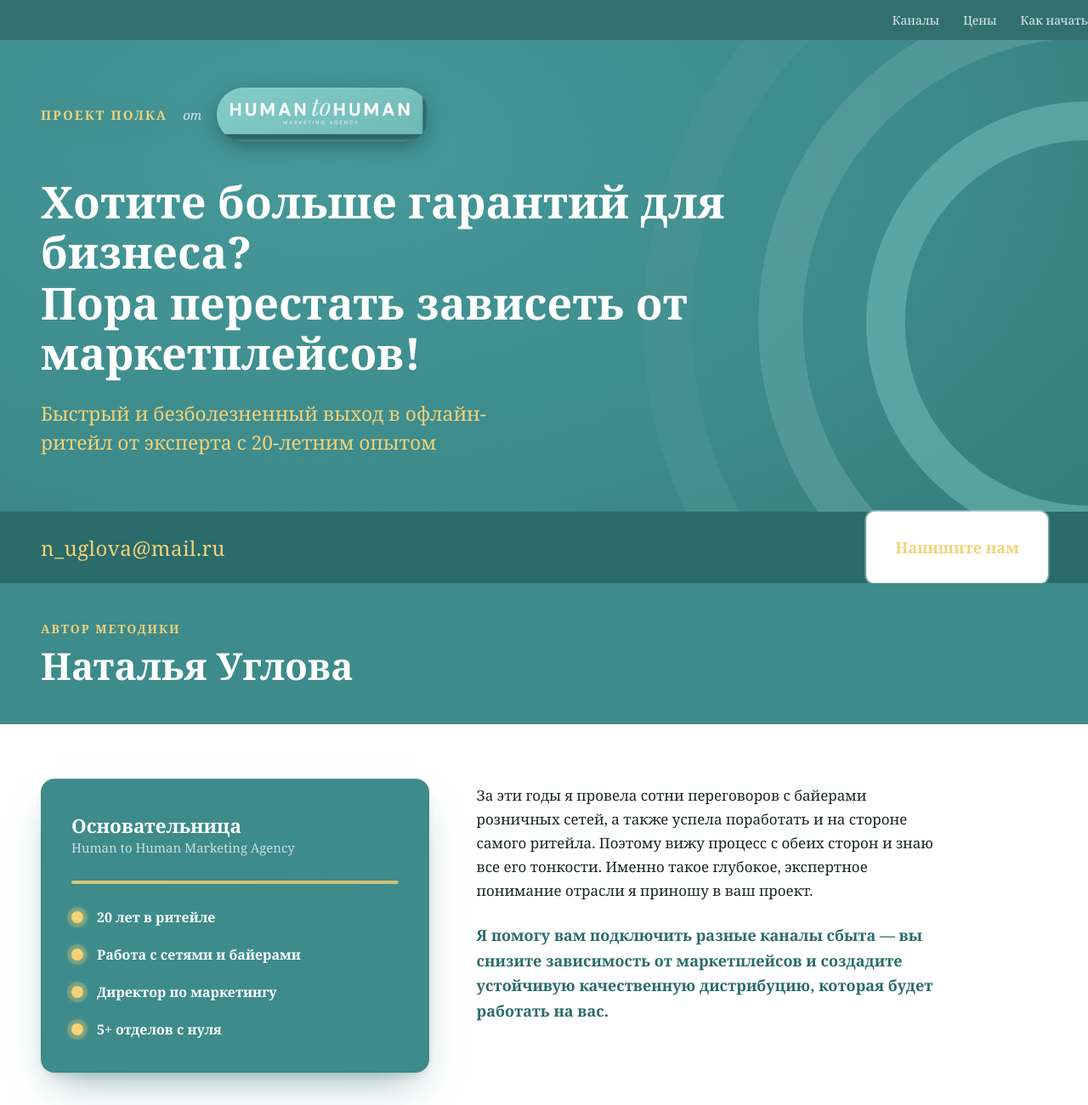
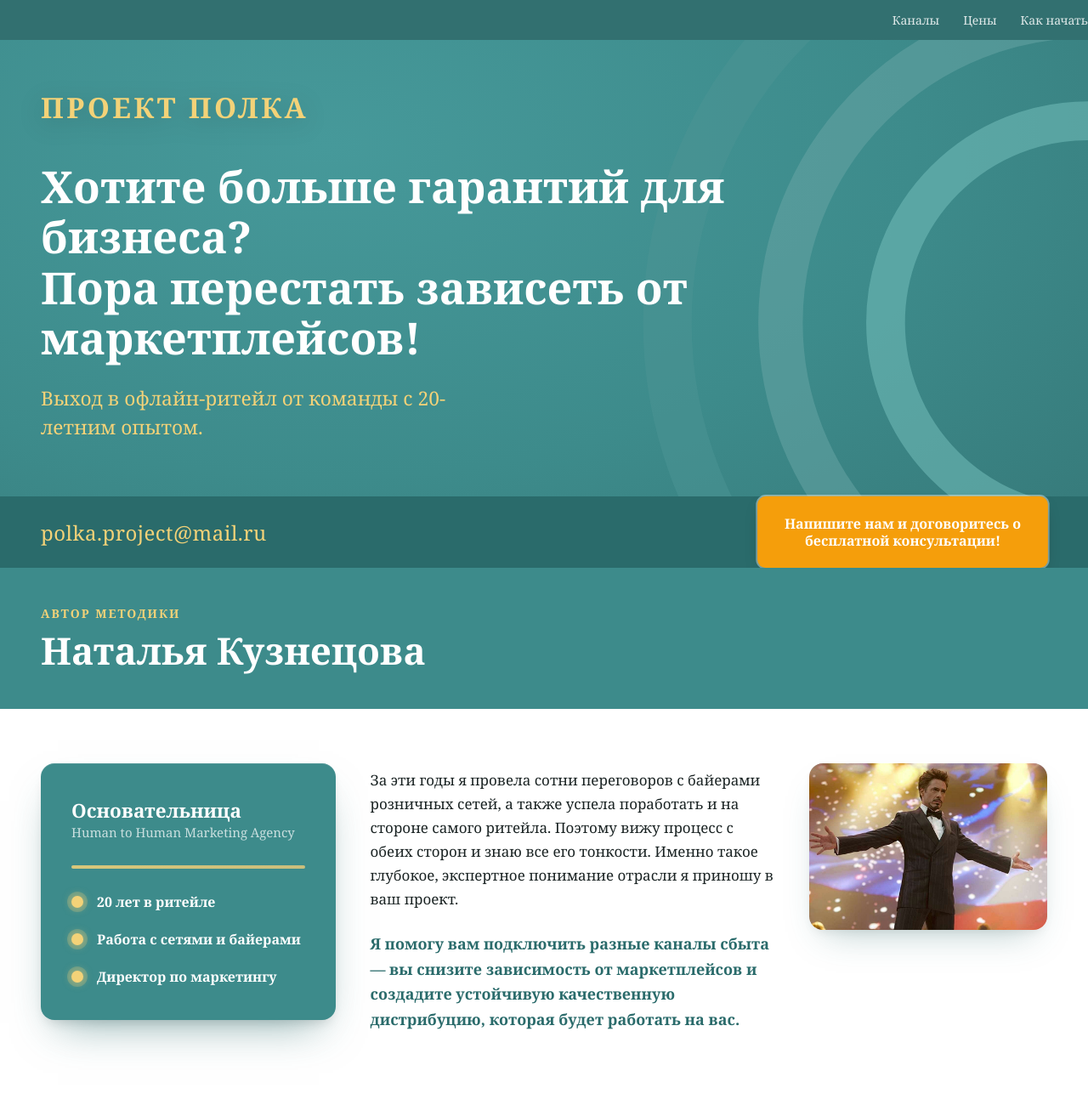
Before and after one commit to ponck33kg-ux/polka_langing, a website: page index.html in a window 1280 px wide. Shown: the top 1300 px of the page at 85% size. Drawn offline with Linux system fonts and the light colour scheme.

Commit message:
первые две страницы обновлений

```diff
--- a/index.html
+++ b/index.html
@@ -78,6 +78,10 @@
     color:var(--gold);
     text-transform:uppercase;
   }
+  .eyebrow-solo{
+    font-size:clamp(24px, 2.6vw, 34px);
+    letter-spacing:0.1em;
+  }
   .eyebrow-of{
     font-size:15px;
     color:rgba(255,255,255,0.75);
@@ -178,20 +182,24 @@
     align-items:center;
     justify-content:center;
     align-self:stretch;
-    background:#fff;
-    color:var(--gold);
+    background:var(--amber);
+    color:#fff;
+    text-align:center;
     font-family:'Cambria', Georgia, serif;
     font-weight:700;
-    font-size:18px;
-    padding:0 34px;
+    font-size:16px;
+    line-height:1.25;
+    padding:12px 28px;
     border-radius:10px;
-    white-space:nowrap;
+    max-width:340px;
+    white-space:normal;
+    box-shadow:0 8px 20px -8px rgba(0,0,0,0.35);
     animation:cta-pulse 2.2s ease-in-out infinite;
   }
-  .hero-cta-btn:hover{ color:var(--teal-dark); }
+  .hero-cta-btn:hover{ filter:brightness(1.08); }
   @keyframes cta-pulse{
-    0%, 100%{ transform:scale(1); box-shadow:0 0 0 0 rgba(255,255,255,0.45); }
-    50%{ transform:scale(1.045); box-shadow:0 0 0 10px rgba(255,255,255,0); }
+    0%, 100%{ transform:scale(1); box-shadow:0 8px 20px -8px rgba(0,0,0,0.35), 0 0 0 0 rgba(255,255,255,0.5); }
+    50%{ transform:scale(1.03); box-shadow:0 8px 20px -8px rgba(0,0,0,0.35), 0 0 0 10px rgba(255,255,255,0); }
   }
   @media (prefers-reduced-motion: reduce){
     .hero-cta-btn{ animation:none; }
@@ -221,11 +229,28 @@
   }
   .author-grid{
     display:grid;
-    grid-template-columns: 0.68fr 1fr;
-    gap:56px;
+    grid-template-columns: 0.62fr 0.85fr 0.5fr;
+    gap:40px;
     align-items:start;
   }
-  @media (max-width:860px){ .author-grid{ grid-template-columns:1fr; } }
+  @media (max-width:1000px){ .author-grid{ grid-template-columns: 0.68fr 1fr; } .author-photo{ grid-column:1 / -1; max-width:280px; margin:0 auto; } }
+  @media (max-width:860px){ .author-grid{ grid-template-columns:1fr; } .author-photo{ max-width:320px; } }
+
+  .author-photo{
+    border-radius:16px;
+    overflow:hidden;
+    box-shadow:0 20px 40px -18px rgba(42,107,107,0.35), 0 6px 14px -6px rgba(0,0,0,0.1);
+    transition:transform .25s ease, box-shadow .25s ease;
+  }
+  .author-photo:hover{
+    transform:translateY(-6px);
+    box-shadow:0 28px 50px -18px rgba(42,107,107,0.45), 0 10px 20px -8px rgba(0,0,0,0.15);
+  }
+  .author-photo img{
+    display:block;
+    width:100%;
+    height:auto;
+  }
 
   .author-card{
     background:var(--teal);
@@ -1171,21 +1196,17 @@
 
   <div class="hero-inner wrap">
     <div class="eyebrow-row">
-      <span class="eyebrow">Проект ПОЛКА</span>
-      <span class="eyebrow-of">от</span>
-      <a class="logo-btn" href="#contact" aria-label="Перейти к форме обратной связи — Human to Human Marketing Agency">
-        <img src="images/logo-human-to-human.png" alt="Human to Human Marketing Agency">
-      </a>
+      <span class="eyebrow eyebrow-solo">Проект ПОЛКА</span>
     </div>
 
     <h1 class="headline">Хотите больше гарантий для бизнеса?<br>Пора перестать зависеть от маркетплейсов!</h1>
-    <p class="hero-sub">Быстрый и безболезненный выход в офлайн-ритейл от эксперта с 20-летним опытом</p>
+    <p class="hero-sub">Выход в офлайн-ритейл от команды с 20-летним опытом.</p>
   </div>
 
   <div class="hero-tag">
     <div class="wrap">
-      <a class="contact-email" href="mailto:n_uglova@mail.ru">n_uglova@mail.ru</a>
-      <a class="hero-cta-btn" href="#contact">Напишите нам</a>
+      <a class="contact-email" href="mailto:polka.project@mail.ru">polka.project@mail.ru</a>
+      <a class="hero-cta-btn" href="#contact">Напишите нам и договоритесь о бесплатной консультации!</a>
     </div>
   </div>
 </section>
@@ -1193,7 +1214,7 @@
 <section class="author-band">
   <div class="wrap">
     <div class="author-kicker">Автор методики</div>
-    <h2>Наталья Углова</h2>
+    <h2>Наталья Кузнецова</h2>
   </div>
 </section>
 
@@ -1206,12 +1227,14 @@
         <li class="fact-item"><span class="fact-dot"></span>20 лет в ритейле</li>
         <li class="fact-item"><span class="fact-dot"></span>Работа с сетями и байерами</li>
         <li class="fact-item"><span class="fact-dot"></span>Директор по маркетингу</li>
-        <li class="fact-item"><span class="fact-dot"></span>5+ отделов с нуля</li>
       </ul>
     </div>
     <div class="author-text">
       <p>За эти годы я провела сотни переговоров с байерами розничных сетей, а также успела поработать и на стороне самого ритейла. Поэтому вижу процесс с обеих сторон и знаю все его тонкости. Именно такое глубокое, экспертное понимание отрасли я приношу в ваш проект.</p>
       <p class="highlight">Я помогу вам подключить разные каналы сбыта — вы снизите зависимость от маркетплейсов и создадите устойчивую качественную дистрибуцию, которая будет работать на вас.</p>
+    </div>
+    <div class="author-photo">
+      <img src="images/meme1.png" alt="Наталья Кузнецова">
     </div>
   </div>
 </section>
@@ -1618,9 +1641,9 @@
       <img src="images/hth-logo.png" alt="Human to Human Marketing Agency">
     </div>
     <h2>Один канал — это риск. Дайте бизнесу больше опор.</h2>
-    <a class="final-email" href="mailto:n_uglova@mail.ru">
+    <a class="final-email" href="mailto:polka.project@mail.ru">
       <svg viewBox="0 0 24 24" fill="none" stroke="currentColor" stroke-width="2" stroke-linecap="round" stroke-linejoin="round"><rect x="2" y="4" width="20" height="16" rx="2"/><path d="m2 7 10 6 10-6"/></svg>
-      n_uglova@mail.ru
+      polka.project@mail.ru
     </a>
   </div>
 </section>
```
Also changed, not shown: images/meme1.png (added).
